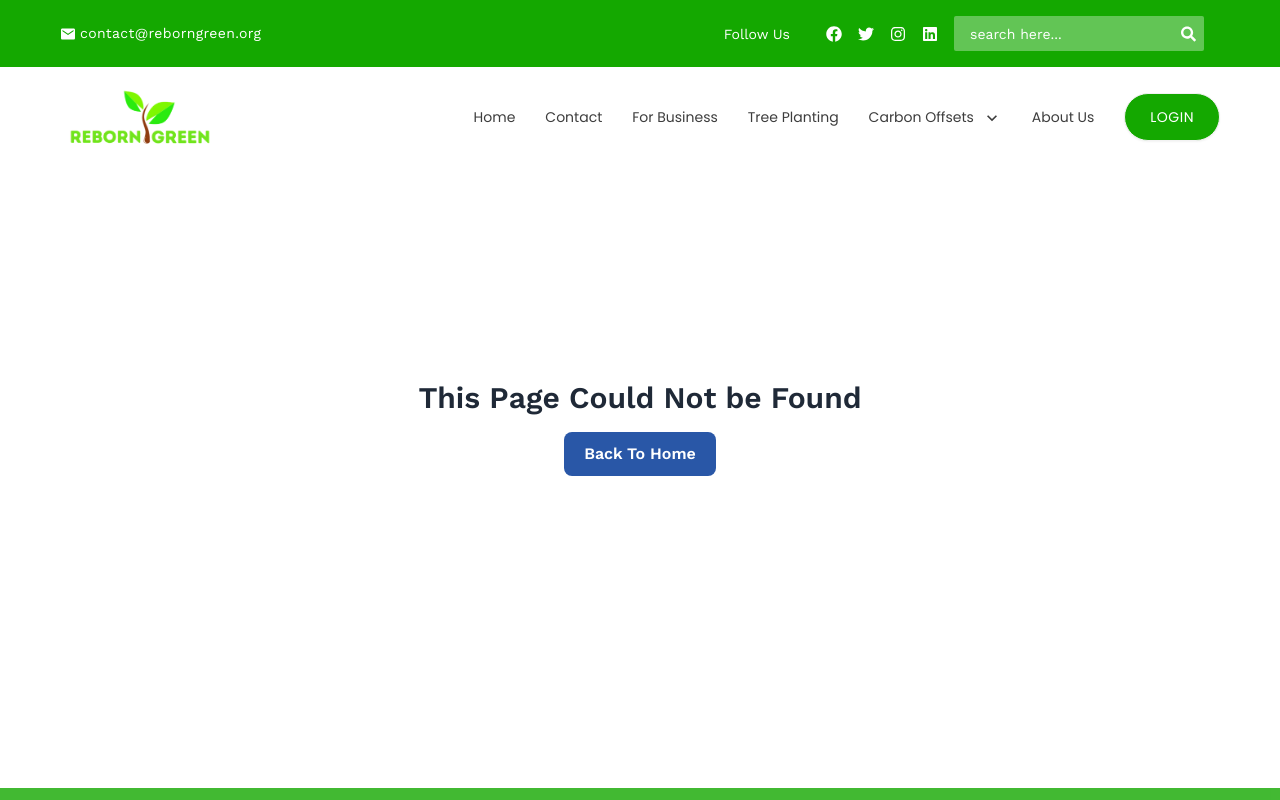
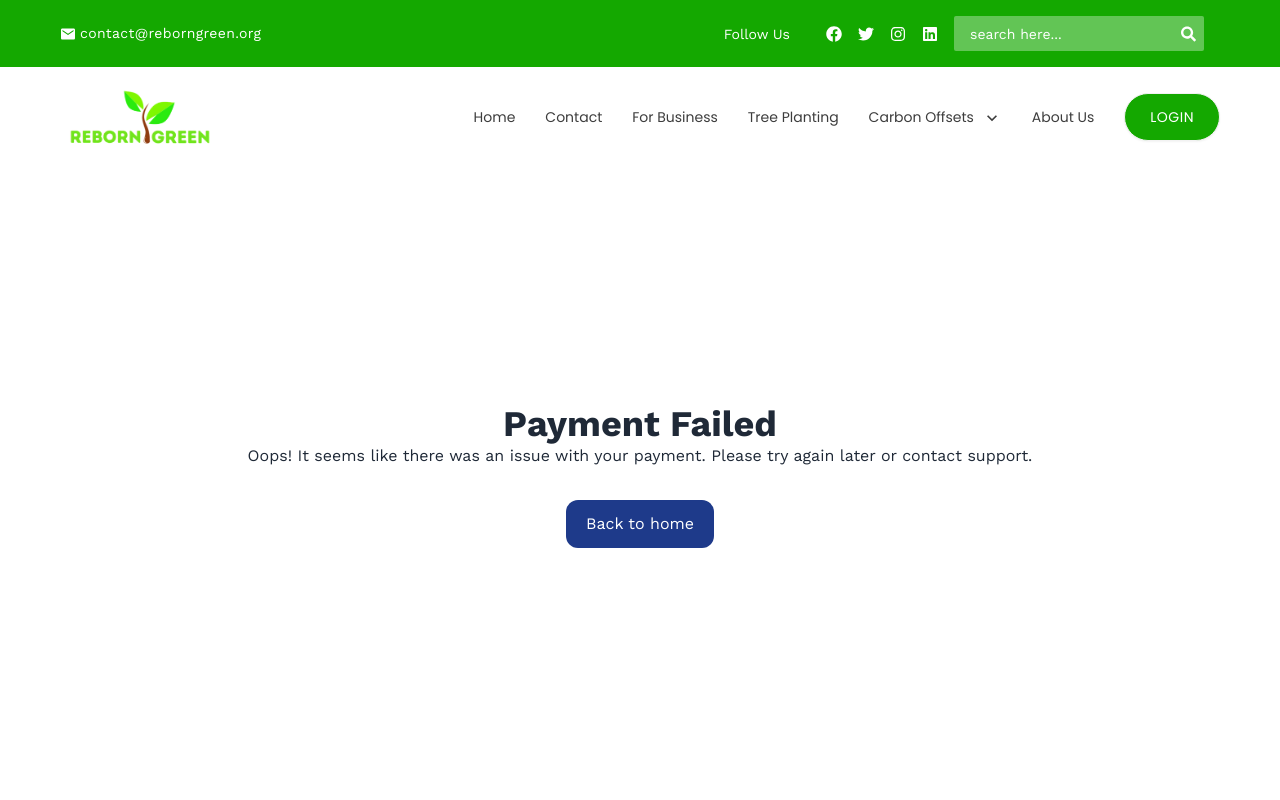
Before and after one commit to zubairahmad122/reborn-tree, a Next.js app: page /payment/cancel in a window 1280 px wide. Before the commit this address had no page. Shown: the top 800 px of the page. Built offline with nearby package versions, Linux system fonts and the light colour scheme.

Commit message:
add payment

```diff
--- a/src/app/(pages)/failed/page.jsx
+++ b/src/app/(pages)/payment/cancel/page.jsx
@@ -4,12 +4,12 @@ import React from 'react'
 const page = () => {
   return (
     <div className='overflow-hidden mt-12 h-full'>
-    <section className='w-full flex min-h-[80vh] items-center justify-center flex-col bg-white mt-10 max-w-[1800px] mb-[60px]  px-[30px] lg:px-[60px] xll:px-[120px] py-[4rem] mx-auto'>
+    <section className='w-full flex min-h-[80vh] text-center items-center justify-center flex-col bg-white mt-10 max-w-[1800px] mb-[60px]  px-[30px] lg:px-[60px] xll:px-[120px] py-[4rem] mx-auto'>
 
         <h2 className='font-bold text-4xl'>Payment Failed</h2>
         <p>Oops! It seems like there was an issue with your payment. Please try again later or
           contact support.</p>
-        <Link className='text-blue-900 px-5 py-3 rounded-xl' href='/'>Back to home</Link>
+        <Link className='bg-blue-900 hover:bg-blue-700 text-white mt-8 px-5 py-3 rounded-xl' href='/'>Back to home</Link>
 
     </section>
     </div>
--- a/src/app/(pages)/success/page.jsx
+++ b/src/app/(pages)/payment/success/page.jsx
@@ -4,11 +4,11 @@ import React from 'react'
 const page = () => {
   return (
     <div className='overflow-hidden mt-12 h-full'>
-    <section className='w-full flex min-h-[80vh] items-center justify-center flex-col bg-white mt-10 max-w-[1800px] mb-[60px]  px-[30px] lg:px-[60px] xll:px-[120px] py-[4rem] mx-auto'>
+    <section className='w-full flex min-h-[80vh] text-center items-center justify-center flex-col bg-white mt-10 max-w-[1800px] mb-[60px]  px-[30px] lg:px-[60px] xll:px-[120px] py-[4rem] mx-auto'>
 
         <h2 className='font-bold text-4xl'>Payment Successful</h2>
         <p>Thank you for your payment ! Please check your mail</p>
-        <Link className='text-blue-900 px-5 py-3 rounded-xl' href='/'>Back to home</Link>
+        <Link className='bg-blue-900 hover:bg-blue-700 text-white mt-8 px-5 py-3 rounded-xl' href='/'>Back to home</Link>
 
     </section>
     </div>
```
